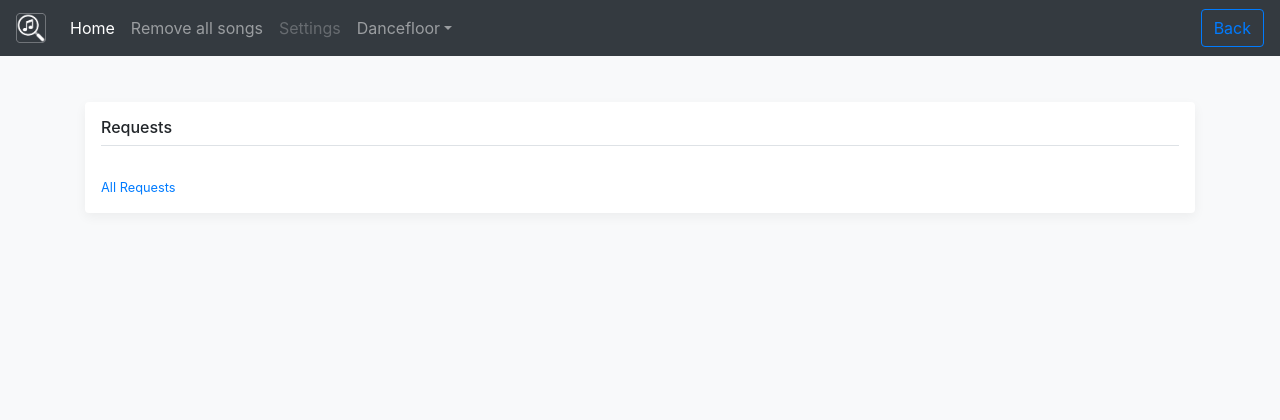
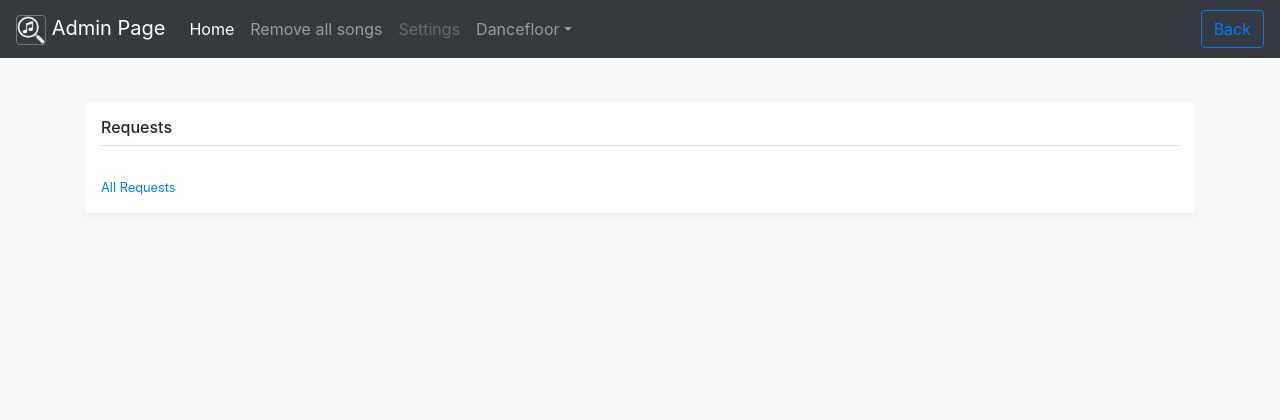
Before and after one commit to andrewisen/dj-requests, a PHP site: page /dj/index.php?numberOfSongsToDisplay=1 in a window 1280 px wide. Shown: the top 420 px of the page. Run offline with PHP 8.4, Linux system fonts and the light colour scheme; some libraries are stand-ins or nearby versions.

Commit message:
Update navbar

```diff
--- a/app/dj/index.php
+++ b/app/dj/index.php
@@ -33,6 +33,7 @@
       <!--<a class="navbar-brand" href="#">Admin Page</a>-->
 		<a class="navbar-brand" href="#">
 		<img src="../img/logo-white-300.png" width="30" height="30" alt="">
+		Admin Page
 		</a>
       <button class="navbar-toggler" type="button" data-toggle="collapse" data-target="#navbarsExampleDefault" aria-controls="navbarsExampleDefault" aria-expanded="false" aria-label="Toggle navigation">
         <span class="navbar-toggler-icon"></span>
```
